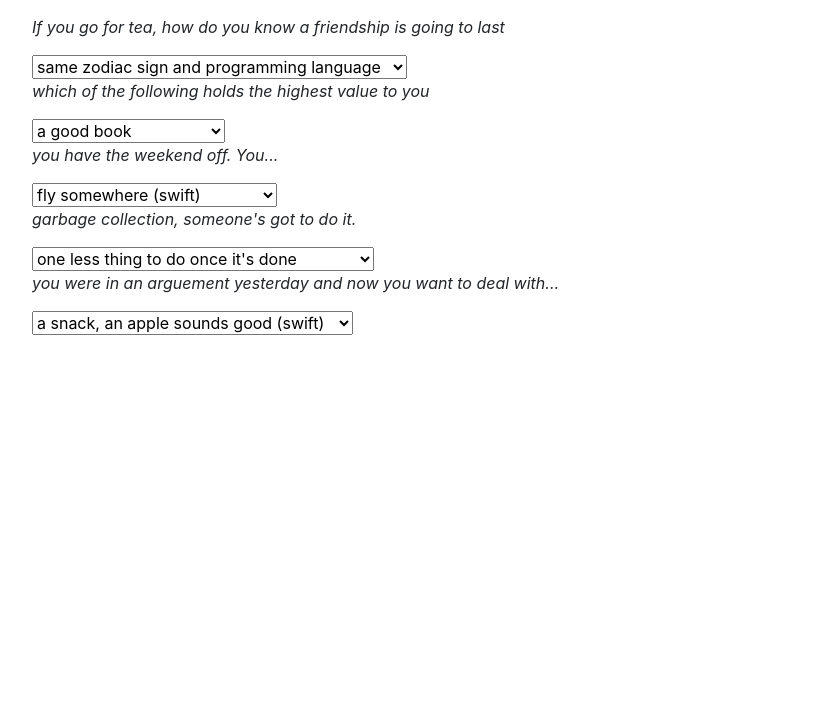
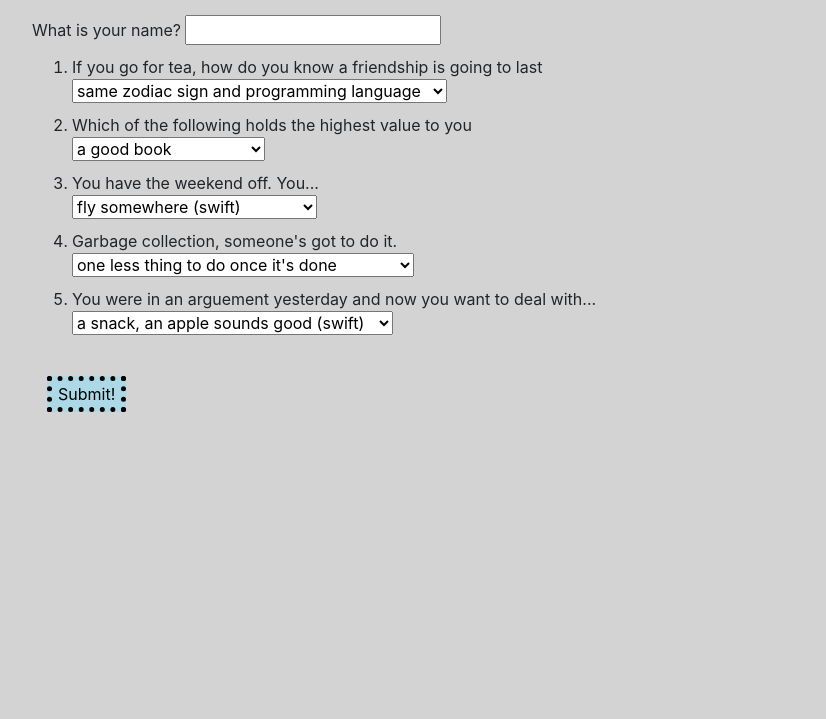
Before and after one commit to H-Len/coding4You, a plain HTML site: page index.html in a window 1280 px wide. Shown: the part 81-800 px from the top of the page, without its empty margins (53-879 px from the left). Drawn offline with Linux system fonts and the light colour scheme.

Commit message:
add style, structure to app, and logic in js

```diff
--- a/css/styles.css
+++ b/css/styles.css
@@ -1,8 +1,22 @@
+body {
+  background-color: lightgrey;
+}
+
 .result {
   display: none;
   border: solid 5px black;
 }
 
-p {
-  font-style: italic;
+select {
+  margin-bottom: 10px;
 }
+
+input {
+  margin-bottom: 10px;
+}
+
+#button {
+  margin: 15px;
+  border: dotted 5px black;
+  background-color: lightblue;
+}
--- a/index.html
+++ b/index.html
@@ -15,9 +15,13 @@
       <h1>Find the programming language for you!</h1>
       <p><em>Be honest in your responses for the most accurate results.</em></p>
 
-      <!-- what is your name -->
+      <form id="codePicker" method="post">
 
-      <p>If you go for tea, how do you know a friendship is going to last</p>
+        <label for="name">What is your name?</label>
+        <input class="name" type="text" name="name">
+
+        <ol>
+          <li>If you go for tea, how do you know a friendship is going to last</li>
           <select class="teaTime" name="teaTime">
             <option value="1">same zodiac sign and programming language</option>
             <option value="2">maintains boundaries (rust)</option>
@@ -25,7 +29,7 @@
             <option value="4">the friend buys biscuits to share</option>
           </select>
 
-      <p>which of the following holds the highest value to you</p>
+          <li>Which of the following holds the highest value to you</li>
           <select class="valuable" name="valuable">
             <option value="1">a good book</option>
             <option value="2">safety (rust)</option>
@@ -33,7 +37,7 @@
             <option value="4">readability (Go)</option>
           </select>
 
-      <p>you have the weekend off. You...</p>
+          <li>You have the weekend off. You...</li>
           <select class="weekend" name="weekend">
             <option value="1">fly somewhere (swift)</option>
             <option value="2">do chores</option>
@@ -41,7 +45,7 @@
             <option value="4">clean all of your fine antiques</option>
           </select>
 
-      <p>garbage collection, someone's got to do it.</p>
+          <li>Garbage collection, someone's got to do it.</li>
           <select class="garbage" name="garbage">
             <option value="1">one less thing to do once it's done</option>
             <option value="2">not it!</option>
@@ -49,15 +53,17 @@
             <option value="4">automated garbage collection system (go)</option>
           </select>
 
-
-      <p>you were in an arguement yesterday and now you want to deal with...</p>
+          <li>You were in an arguement yesterday and now you want to deal with...</li>
           <select class="arguement" name="arguement">
             <option value="1">a snack, an apple sounds good (swift)</option>
             <option value="2">nothing</option>
             <option value="3">high-level...er, take the high road (ruby)</option>
             <option value="4">error handling (Go)</option>
           </select>
+        </ol>
+      </form>
 
+      <button id="button" type="submit" name="button">Submit!</button>
 
       <div class="result"></div>
 
--- a/js/scripts.js
+++ b/js/scripts.js
@@ -1,3 +1,11 @@
+//backend logic
+
+var inputResult = teaTimeInput + valuableInput + weekendInput + garbageInput + arguementInput;
+
+
+
+//frontend logic
+
 $(function() {
 
   var teaTimeInput = parseInt($(".teaTime").val());
@@ -5,7 +13,24 @@ $(function() {
   var weekendInput = parseInt($(".weekend").val());
   var garbageInput = parseInt($(".garbage").val());
   var arguementInput = parseInt($(".arguement").val());
-  console.log(arguementInput);
+
+  $(form#codePicker).submit(function(event) {
+
+    console.log(inputResult);
+
+    if (inputResult < 5) {
+      //swift
+    } else if(inputResult < 8) {
+      //rust
+    } else if(inputResult < 12) {
+      //ruby
+    } else {
+      //go
+    }
 
 
+    //$(".result").text();
+
+    event.preventDefault();
+  });
 });
```
Lines whose indentation alone changed are shown as unchanged.
